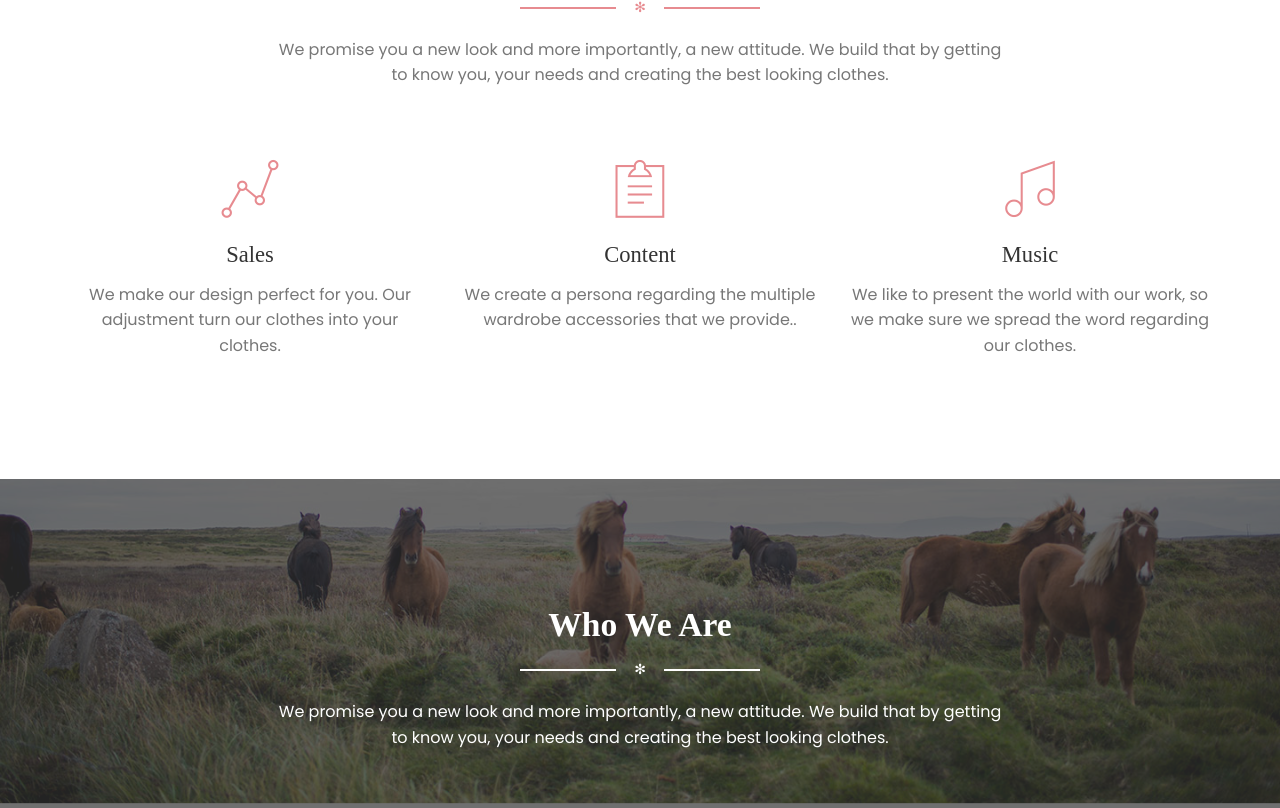
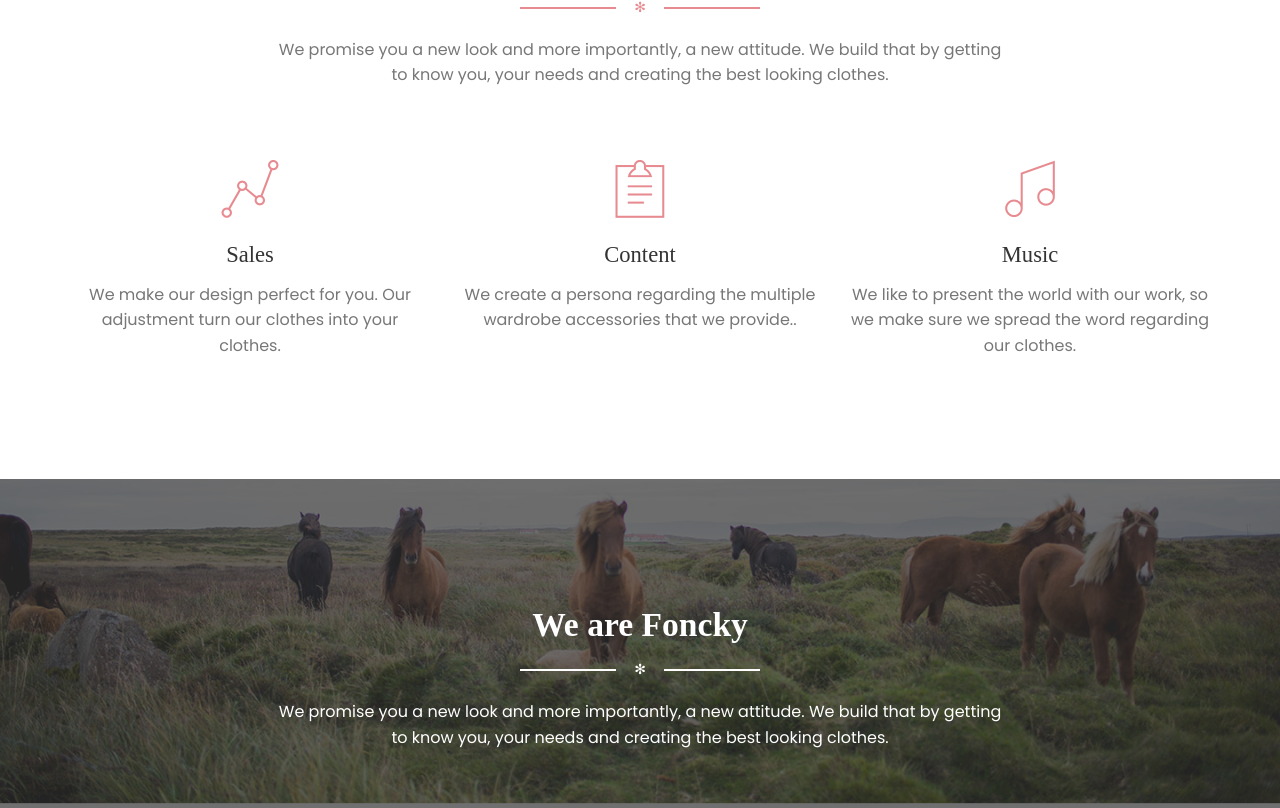
Before and after one commit to sabbir80/Resume_Genarator, a Django app: page / in a window 1280 px wide. Shown: the part 922-1730 px from the top of the page. Run offline with Django 3.2, Linux system fonts and the light colour scheme; some libraries are stand-ins or nearby versions; some web fonts are replaced.

Commit message:
Home page update foncky

```diff
--- a/templates/freebie.html
+++ b/templates/freebie.html
@@ -163,7 +163,7 @@
                 <div class="content">
                     <div class="row">
                         <div class="title-area">
-                            <h2>Who We Are</h2>
+                            <h2>We are Foncky</h2>
                             <div class="separator separator-danger">✻</div>
                             <p class="description">We promise you a new look and more importantly, a new attitude. We build that by getting to know you, your needs and creating the best looking clothes.</p>
                         </div>
```
